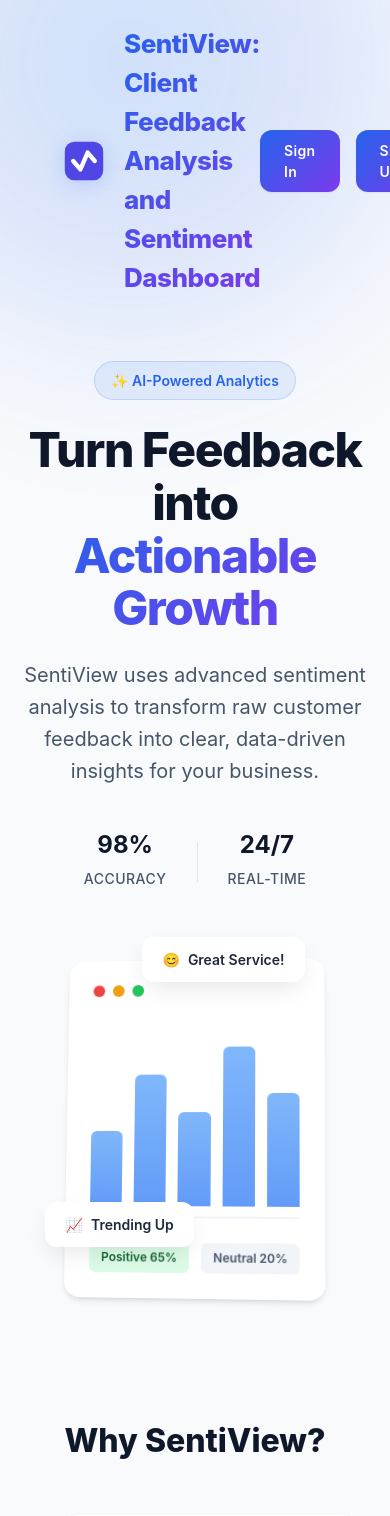
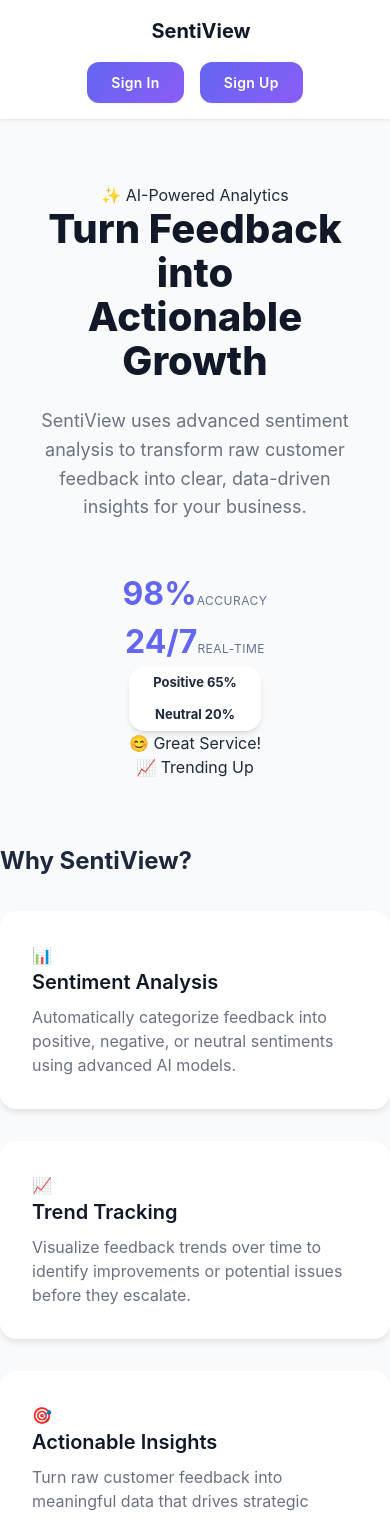
Before and after one commit to abinaychikkula-05/Sentiview, a React (Create React App) app in the folder Frontend/: page / in a window 390 px wide. Shown: the top 1516 px of the page. Built offline with nearby package versions, Linux system fonts and the light colour scheme; the HTML template or start-up script is replaced by a standard one.

Commit message:
Optimize Landing Page for mobile responsiveness

```diff
--- a/Frontend/src/pages/LandingPage.js
+++ b/Frontend/src/pages/LandingPage.js
@@ -23,7 +23,10 @@
           <div className="brand-logo">
             <Logo className="landing-logo" />
           </div>
-          <div className="brand-text">SentiView: Client Feedback Analysis and Sentiment Dashboard</div>
+          <div className="brand-text">
+            SentiView
+            <span className="brand-tagline">: Client Feedback Analysis and Sentiment Dashboard</span>
+          </div>
         </div>
         <nav className="landing-nav">
           <Link to="/login" className="btn btn-primary btn-glow">Sign In</Link>
--- a/Frontend/src/styles/LandingPage.css
+++ b/Frontend/src/styles/LandingPage.css
@@ -1,455 +1,228 @@
-/* Frontend/src/styles/LandingPage.css */
-
+/* Landing Page Styles */
 .landing-container {
   min-height: 100vh;
+  background-color: #f9fafb;
   display: flex;
   flex-direction: column;
-  background-color: #f8fafc;
-  position: relative;
-  overflow-x: hidden;
-  font-family: 'Inter', -apple-system, BlinkMacSystemFont, sans-serif;
-  /* Force light mode for landing page to prevent browser auto-darkening issues */
-  color-scheme: light;
-  color: #0f172a;
 }
 
-/* Background Shapes */
-.landing-background-shapes {
-  position: absolute;
-  top: 0;
-  left: 0;
-  width: 100%;
-  height: 100%;
-  z-index: 0;
-  overflow: hidden;
-  pointer-events: none;
-}
-
-.shape {
-  position: absolute;
-  border-radius: 50%;
-  filter: blur(80px);
-  opacity: 0.6;
-}
-
-.shape-1 {
-  top: -10%;
-  right: -5%;
-  width: 600px;
-  height: 600px;
-  background: radial-gradient(circle, rgba(59,130,246,0.4) 0%, rgba(139,92,246,0.1) 100%);
-  animation: float 20s infinite ease-in-out;
-}
-
-.shape-2 {
-  bottom: 10%;
-  left: -10%;
-  width: 500px;
-  height: 500px;
-  background: radial-gradient(circle, rgba(236,72,153,0.3) 0%, rgba(244,114,182,0.1) 100%);
-  animation: float 25s infinite ease-in-out reverse;
-}
-
-@keyframes float {
-  0% { transform: translate(0, 0); }
-  50% { transform: translate(30px, 50px); }
-  100% { transform: translate(0, 0); }
-}
-
-/* Header */
 .landing-header {
   display: flex;
   justify-content: space-between;
   align-items: center;
-  padding: 24px 60px;
-  position: relative;
-  z-index: 10;
+  padding: 1.5rem 2rem;
+  background-color: white;
+  box-shadow: 0 1px 3px rgba(0, 0, 0, 0.1);
 }
 
 .brand-container {
   display: flex;
   align-items: center;
-  gap: 16px;
-}
-
-.landing-logo {
-  height: 48px;
-  width: 48px;
-  min-width: 48px;
-  display: block;
-  transition: transform 0.3s ease;
-  filter: drop-shadow(0 4px 10px rgba(37, 99, 235, 0.2));
-}
-
-.brand-container:hover .landing-logo {
-  transform: scale(1.05) rotate(-5deg);
+  gap: 0.75rem;
 }
 
 .brand-text {
-  font-size: 26px;
-  font-weight: 800;
-  background: linear-gradient(135deg, #2563eb 0%, #7c3aed 100%);
-  background-clip: text;
-  -webkit-background-clip: text;
-  -webkit-text-fill-color: transparent;
-  font-family: 'Inter', sans-serif;
-  letter-spacing: -0.5px;
+  font-size: 1.25rem;
+  font-weight: 700;
+  color: #111827;
 }
 
-/* Main Layout */
+.brand-tagline {
+  font-weight: 400;
+  color: #6b7280;
+}
 
 .landing-nav {
   display: flex;
-  gap: 16px;
+  gap: 1rem;
 }
 
-.landing-nav .btn-primary {
-  background: linear-gradient(135deg, #2563eb 0%, #7c3aed 100%);
-  color: white;
-  border: none;
-  padding: 10px 24px;
-  font-weight: 600;
-  transition: all 0.3s ease;
+.nav-link {
+  text-decoration: none;
+  color: #4b5563;
+  font-weight: 500;
+  padding: 0.5rem 1rem;
+  border-radius: 0.375rem;
+  transition: all 0.2s;
 }
 
-.landing-nav .btn-primary:hover {
-  transform: translateY(-2px);
-  box-shadow: 0 4px 12px rgba(37, 99, 235, 0.4);
-  opacity: 0.95;
+.nav-link:hover {
+  color: #111827;
+  background-color: #f3f4f6;
 }
 
-/* Main Layout */
-.landing-main {
+.nav-button {
+  text-decoration: none;
+  background-color: #4f46e5;
+  color: white;
+  padding: 0.5rem 1rem;
+  border-radius: 0.375rem;
+  font-weight: 500;
+  transition: background-color 0.2s;
+}
+
+.nav-button:hover {
+  background-color: #4338ca;
+}
+
+.landing-hero {
   flex: 1;
-  position: relative;
-  z-index: 1;
   display: flex;
   flex-direction: column;
-  gap: 80px;
-  padding-bottom: 60px;
-}
-
-/* Hero Section */
-.landing-hero {
-  display: flex;
   align-items: center;
-  justify-content: space-between;
-  padding: 40px 60px;
-  max-width: 1400px;
+  justify-content: center;
+  text-align: center;
+  padding: 4rem 2rem;
+  max-width: 1200px;
   margin: 0 auto;
-  gap: 60px;
-  min-height: 80vh;
-}
-
-.hero-content {
-  flex: 1;
-  max-width: 600px;
-}
-
-.hero-badge {
-  display: inline-block;
-  padding: 8px 16px;
-  background: rgba(59, 130, 246, 0.1);
-  color: #2563eb;
-  border-radius: 20px;
-  font-size: 14px;
-  font-weight: 600;
-  margin-bottom: 24px;
-  border: 1px solid rgba(59, 130, 246, 0.2);
 }
 
 .hero-title {
-  font-size: 64px;
+  font-size: 3.75rem;
   font-weight: 800;
+  color: #111827;
   line-height: 1.1;
-  margin-bottom: 24px;
-  color: #0f172a !important;
-  letter-spacing: -1.5px;
+  margin-bottom: 1.5rem;
+  max-width: 800px;
 }
 
-.text-gradient {
-  background: linear-gradient(135deg, #2563eb 0%, #7c3aed 100%);
-  background-clip: text;
-  -webkit-background-clip: text;
-  -webkit-text-fill-color: transparent;
-  /* Ensure gradient text is visible */
-  display: inline-block;
+.highlight-text {
+  color: #4f46e5;
 }
 
 .hero-subtitle {
-  font-size: 20px;
-  color: #475569 !important;
-  margin-bottom: 40px;
+  font-size: 1.25rem;
+  color: #6b7280;
+  max-width: 600px;
+  margin-bottom: 3rem;
   line-height: 1.6;
 }
 
-.cta-buttons {
+.hero-cta {
   display: flex;
-  gap: 20px;
-  margin-bottom: 48px;
+  gap: 1rem;
+  margin-bottom: 4rem;
 }
 
-.btn-lg {
-  padding: 16px 32px;
-  font-size: 16px;
-  border-radius: 8px;
+.cta-button {
+  text-decoration: none;
+  padding: 0.75rem 1.5rem;
+  border-radius: 0.5rem;
+  font-weight: 600;
+  font-size: 1.125rem;
+  transition: all 0.2s;
 }
 
-.btn-glow {
-  box-shadow: 0 4px 20px rgba(37, 99, 235, 0.3);
+.cta-button.primary {
+  background-color: #4f46e5;
+  color: white;
+  box-shadow: 0 4px 6px -1px rgba(79, 70, 229, 0.1), 0 2px 4px -1px rgba(79, 70, 229, 0.06);
 }
 
-.btn-outline {
-  background: transparent;
-  border: 2px solid #e2e8f0;
-  color: #475569;
+.cta-button.primary:hover {
+  background-color: #4338ca;
+  transform: translateY(-1px);
 }
 
-.btn-outline:hover {
-  border-color: #cbd5e1;
-  background: #f8fafc;
-  color: #1e293b;
+.cta-button.secondary {
+  background-color: white;
+  color: #4b5563;
+  border: 1px solid #e5e7eb;
 }
 
-.hero-stats {
-  display: flex;
-  align-items: center;
-  gap: 30px;
-}
-
-.stat-item {
-  display: flex;
-  flex-direction: column;
-}
-
-.stat-value {
-  font-size: 24px;
-  font-weight: 700;
-  color: #0f172a !important;
-  display: block;
-}
-
-.stat-label {
-  font-size: 14px;
-  color: #475569 !important;
-  font-weight: 500;
-}
-
-.stat-divider {
-  width: 1px;
-  height: 40px;
-  background: #e2e8f0;
-}
-
-/* Hero Visual */
-.hero-visual {
-  flex: 1;
-  position: relative;
-  display: flex;
-  justify-content: center;
-  align-items: center;
-}
-
-.dashboard-preview {
-  width: 100%;
-  max-width: 500px;
-  background: rgba(255, 255, 255, 0.8);
-  backdrop-filter: blur(20px);
-  border-radius: 24px;
-  border: 1px solid rgba(255, 255, 255, 0.5);
-  box-shadow: 0 25px 50px -12px rgba(0, 0, 0, 0.1);
-  padding: 24px;
-  position: relative;
-  z-index: 2;
-  transform: perspective(1000px) rotateY(-5deg) rotateX(5deg);
-  transition: transform 0.3s ease;
-}
-
-.dashboard-preview:hover {
-  transform: perspective(1000px) rotateY(0) rotateX(0);
-}
-
-.preview-header {
-  display: flex;
-  gap: 8px;
-  margin-bottom: 24px;
-}
-
-.dot {
-  width: 12px;
-  height: 12px;
-  border-radius: 50%;
-}
-
-.dot.red { background: #ef4444; }
-.dot.yellow { background: #f59e0b; }
-.dot.green { background: #22c55e; }
-
-.chart-placeholder {
-  height: 200px;
-  display: flex;
-  align-items: flex-end;
-  justify-content: space-between;
-  gap: 12px;
-  margin-bottom: 24px;
-  padding-bottom: 10px;
-  border-bottom: 2px solid #f1f5f9;
-}
-
-.bar {
-  flex: 1;
-  background: linear-gradient(to top, #3b82f6, #60a5fa);
-  border-radius: 6px 6px 0 0;
-  opacity: 0.8;
-  transition: height 1s ease;
-}
-
-.sentiment-row {
-  display: flex;
-  gap: 12px;
-}
-
-.sentiment-tag {
-  padding: 6px 12px;
-  border-radius: 6px;
-  font-size: 12px;
-  font-weight: 600;
-}
-
-.sentiment-tag.positive {
-  background: #dcfce7;
-  color: #166534;
-}
-
-.sentiment-tag.neutral {
-  background: #f1f5f9;
-  color: #475569;
-}
-
-.floating-card {
-  position: absolute;
-  background: white;
-  padding: 12px 20px;
-  border-radius: 12px;
-  box-shadow: 0 10px 25px -5px rgba(0, 0, 0, 0.1);
-  font-weight: 600;
-  font-size: 14px;
-  color: #1e293b;
-  display: flex;
-  align-items: center;
-  gap: 8px;
-  z-index: 3;
-  animation: floatCard 6s infinite ease-in-out;
-}
-
-.card-1 {
-  top: -20px;
-  right: 20px;
-  animation-delay: 0s;
-}
-
-.card-2 {
-  bottom: 40px;
-  left: -20px;
-  animation-delay: 3s;
-}
-
-@keyframes floatCard {
-  0%, 100% { transform: translateY(0); }
-  50% { transform: translateY(-10px); }
-}
-
-/* Features Section */
-.features-section {
-  padding: 0 60px;
-  max-width: 1200px;
-  margin: 0 auto;
-  width: 100%;
-}
-
-.section-title {
-  text-align: center;
-  font-size: 32px;
-  font-weight: 800;
-  margin-bottom: 48px;
-  color: #0f172a;
+.cta-button.secondary:hover {
+  background-color: #f9fafb;
+  border-color: #d1d5db;
 }
 
 .features-grid {
   display: grid;
   grid-template-columns: repeat(auto-fit, minmax(300px, 1fr));
-  gap: 40px;
+  gap: 2rem;
+  width: 100%;
+  padding: 2rem 0;
 }
 
 .feature-card {
   background: white;
-  padding: 40px;
-  border-radius: 20px;
-  box-shadow: 0 4px 6px -1px rgba(0, 0, 0, 0.05);
-  transition: all 0.3s ease;
-  border: 1px solid #f1f5f9;
+  padding: 2rem;
+  border-radius: 1rem;
+  box-shadow: 0 4px 6px -1px rgba(0, 0, 0, 0.1);
+  text-align: left;
+  transition: transform 0.2s;
 }
 
 .feature-card:hover {
-  transform: translateY(-8px);
-  box-shadow: 0 20px 25px -5px rgba(0, 0, 0, 0.1);
-  border-color: #e2e8f0;
+  transform: translateY(-4px);
 }
 
-.feature-icon-wrapper {
-  width: 60px;
-  height: 60px;
-  background: #eff6ff;
-  border-radius: 16px;
-  display: flex;
-  align-items: center;
-  justify-content: center;
-  font-size: 28px;
-  margin-bottom: 24px;
+.feature-icon {
+  font-size: 2rem;
+  margin-bottom: 1rem;
+  display: block;
 }
 
-.feature-title {
-  font-size: 20px;
-  font-weight: 700;
-  margin-bottom: 12px;
-  color: #0f172a;
+.feature-card h3 {
+  font-size: 1.25rem;
+  font-weight: 600;
+  color: #111827;
+  margin-bottom: 0.5rem;
 }
 
-.feature-desc {
-  color: #64748b;
-  line-height: 1.6;
+.feature-card p {
+  color: #6b7280;
+  line-height: 1.5;
 }
 
-/* Footer */
 .landing-footer {
   text-align: center;
-  padding: 40px;
-  color: #94a3b8;
-  font-size: 14px;
-  margin-top: auto;
+  padding: 2rem;
+  color: #9ca3af;
+  font-size: 0.875rem;
+  border-top: 1px solid #e5e7eb;
 }
 
-/* Responsive */
-@media (max-width: 1024px) {
-  .landing-hero {
+/* Mobile Responsiveness */
+@media (max-width: 768px) {
+  .landing-header {
+    padding: 1rem;
     flex-direction: column;
-    text-align: center;
-    padding: 40px 20px;
+    gap: 1rem;
   }
 
-  .hero-content {
-    max-width: 100%;
-  }
-
-  .cta-buttons {
+  .brand-container {
+    width: 100%;
     justify-content: center;
   }
 
-  .hero-stats {
+  .brand-tagline {
+    display: none;
+  }
+
+  .landing-nav {
+    width: 100%;
     justify-content: center;
   }
 
   .hero-title {
-    font-size: 48px;
+    font-size: 2.5rem;
+  }
+
+  .hero-subtitle {
+    font-size: 1.125rem;
+  }
+
+  .hero-cta {
+    flex-direction: column;
+    width: 100%;
+  }
+
+  .cta-button {
+    width: 100%;
+    text-align: center;
+  }
+
+  .features-grid {
+    grid-template-columns: 1fr;
   }
 }
```
